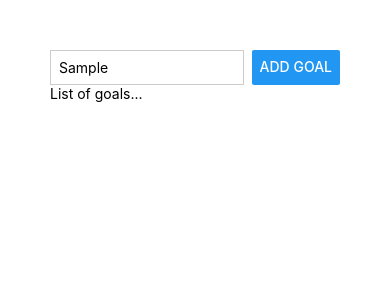
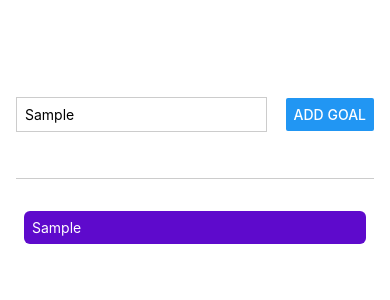
Before and after one commit to mJahaj/LifeGoalsApp, a React Native app: screen / in a window 390 px wide. Both pictures are taken after typing "Sample" into the empty fields and a click on the button "ADD GOAL". Shown: the top 300 px of the page. Built offline with nearby package versions, Linux system fonts and the light colour scheme.

Commit message:
Enabled User input functionality
user can now enter a goal and click enter to add it to the goals list

```diff
--- a/App.js
+++ b/App.js
@@ -1,15 +1,44 @@
-
-import { StyleSheet, Text, View, Button, TextInput } from 'react-native';
+import { useState } from "react";
+import {
+  StyleSheet,
+  Text,
+  View,
+  Button,
+  TextInput,
+  ScrollView,
+  FlatList
+} from "react-native";
 
 export default function App() {
+  const [enteredGoalText, setEnteredGoalText] = useState("");
+  const [allGoals, setAllGoals] = useState([]);
+
+  function goalInputHandler(enteredText) {
+    setEnteredGoalText(enteredText);
+  }
+
+  function addGoalHandler() {
+    setAllGoals((currentGoals) => [...currentGoals, enteredGoalText]);
+  }
+
   return (
     <View style={styles.appContainer}>
       <View style={styles.inputContainer}>
-        <TextInput style={styles.textInput} placeholder='Your course goal!'/>
-        <Button title='Add Goal'/>
+        <TextInput
+          style={styles.textInput}
+          placeholder="Your course goal!"
+          onChangeText={goalInputHandler}
+        />
+        <Button title="Add Goal" onPress={addGoalHandler} />
       </View>
-      <View>
-        <Text>List of goals...</Text>
+      <View style={styles.goalsContainer}>
+        <ScrollView>
+          {allGoals.map((goal) => (
+            <View style={styles.goalItem} key={goal}>
+              <Text style={styles.goalText}>{goal}</Text>
+            </View>
+          ))}
+        </ScrollView>
       </View>
     </View>
   );
@@ -17,18 +46,36 @@ export default function App() {
 
 const styles = StyleSheet.create({
   appContainer: {
-    padding: 50,
+    paddingTop: 50,
+    paddingHorizontal: 16,
+    flex: 1,
   },
   inputContainer: {
-    flexDirection: 'row',
-    justifyContent: 'space-between'
+    flex: 1,
+    flexDirection: "row",
+    justifyContent: "space-between",
+    alignItems: "center",
+    marginBottom: 24,
+    borderBottomWidth: 1,
+    borderBottomColor: "#cccccc",
   },
   textInput: {
     borderWidth: 1,
-    borderColor: '#cccccc',
-    width: '80%',
+    borderColor: "#cccccc",
+    width: "70%",
     marginRight: 8,
     padding: 8,
-  }
-
+  },
+  goalsContainer: {
+    flex: 5,
+  },
+  goalItem: {
+    margin: 8,
+    borderRadius: 6,
+    backgroundColor: "#5e0acc",
+    padding: 8,
+  },
+  goalText: {
+    color: "white",
+  },
 });
```
Also changed, not shown: 1 other file (tests, documents, lock files or other folders).
